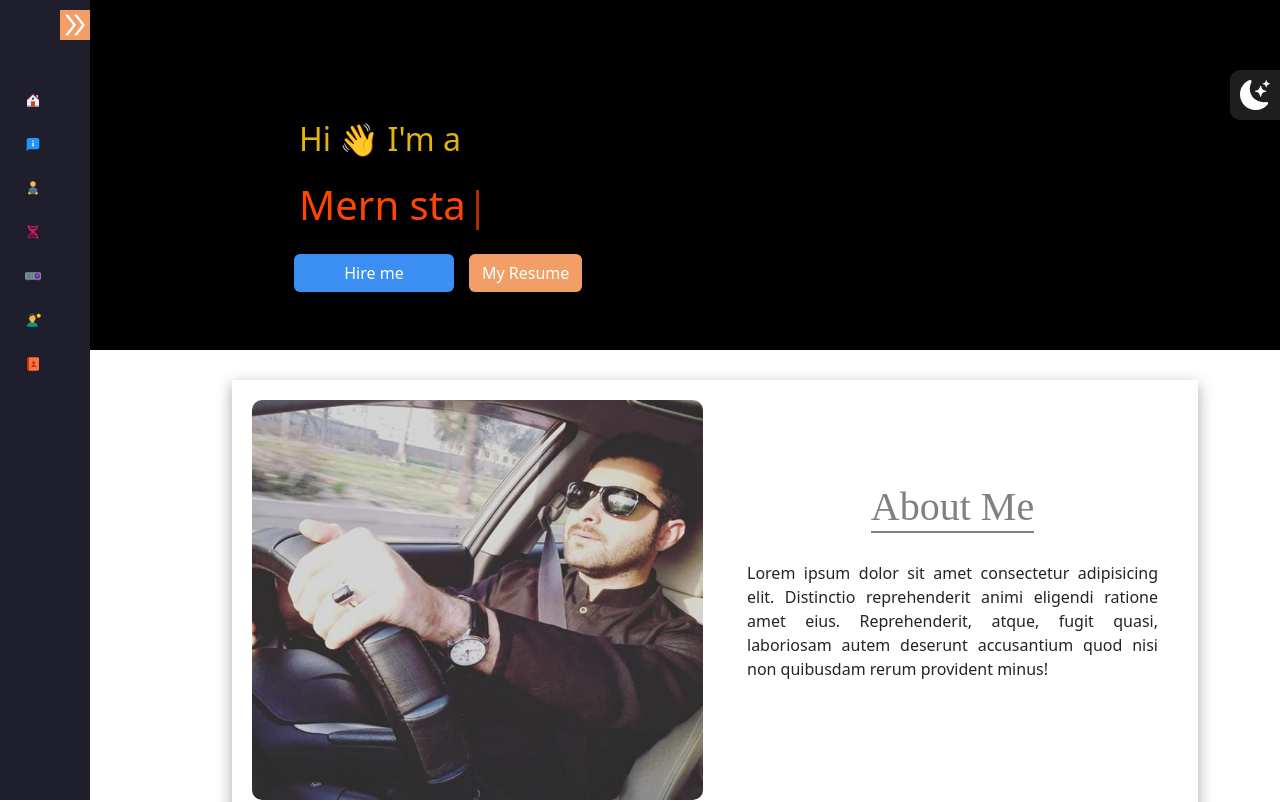
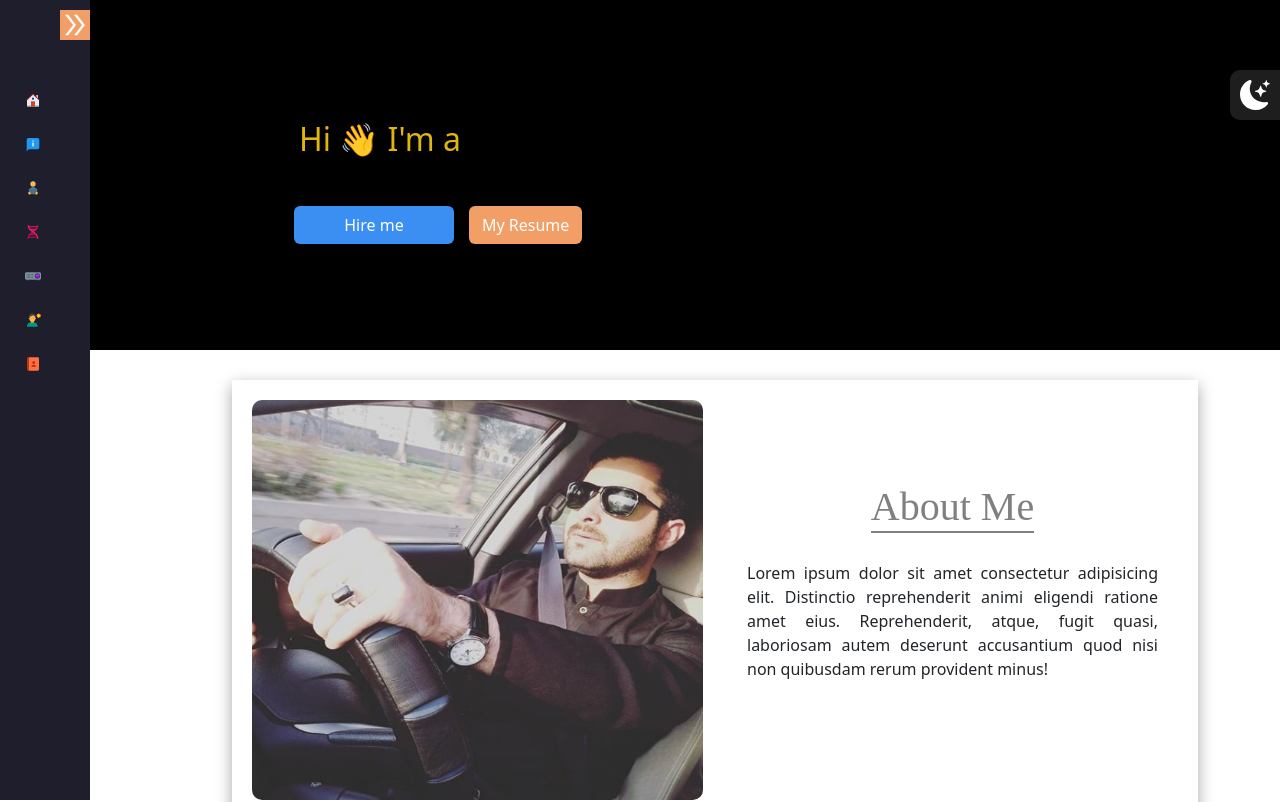
Before and after one commit to iamtayyab007/portfolio-is-live, a React (Vite) app: page / in a window 1280 px wide. Shown: the top 802 px of the page. Built offline with nearby package versions, Linux system fonts and the light colour scheme.

Commit message:
error resolved

```diff
--- a/package.json
+++ b/package.json
@@ -18,8 +18,7 @@
     "react-icons": "^5.5.0",
     "react-scroll": "^1.9.3",
     "react-toastify": "^11.0.5",
-    "react-vertical-timeline-component": "^3.5.3",
-    "typewriter-effect": "^2.21.0"
+    "react-vertical-timeline-component": "^3.5.3"
   },
   "devDependencies": {
     "@eslint/js": "^9.19.0",
--- a/src/pages/Home/Home.jsx
+++ b/src/pages/Home/Home.jsx
@@ -1,7 +1,7 @@
 import React from "react";
 import { useTheme } from "../../context/context";
 import "./home.css";
-import Typewriter from "typewriter-effect";
+
 import MyResume from "../../assets/Docs/resume.txt";
 import { BsFillMoonStarsFill, BsFillSunFill } from "react-icons/bs";
 
@@ -24,15 +24,7 @@ export default function Home() {
         </div>
         <div className="container home-content">
           <h2>Hi 👋 I'm a</h2>
-          <h1>
-            <Typewriter
-              options={{
-                strings: ["Mern stack Developer!"],
-                autoStart: true,
-                loop: true,
-              }}
-            />
-          </h1>
+          <h1></h1>
 
           <div className="home-buttons">
             <a
```
Also changed, not shown: 1 other file (tests, documents, lock files or other folders).
